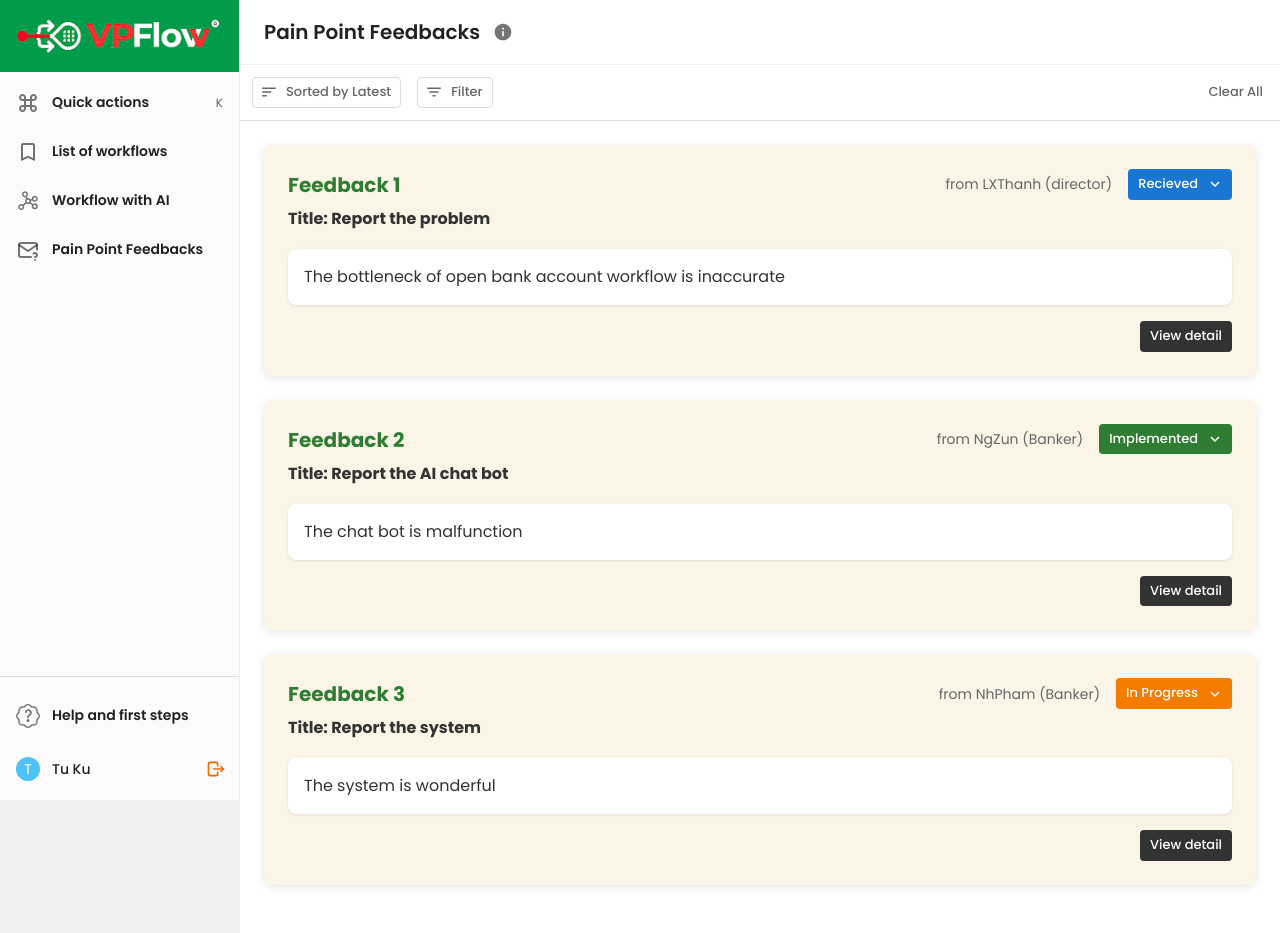
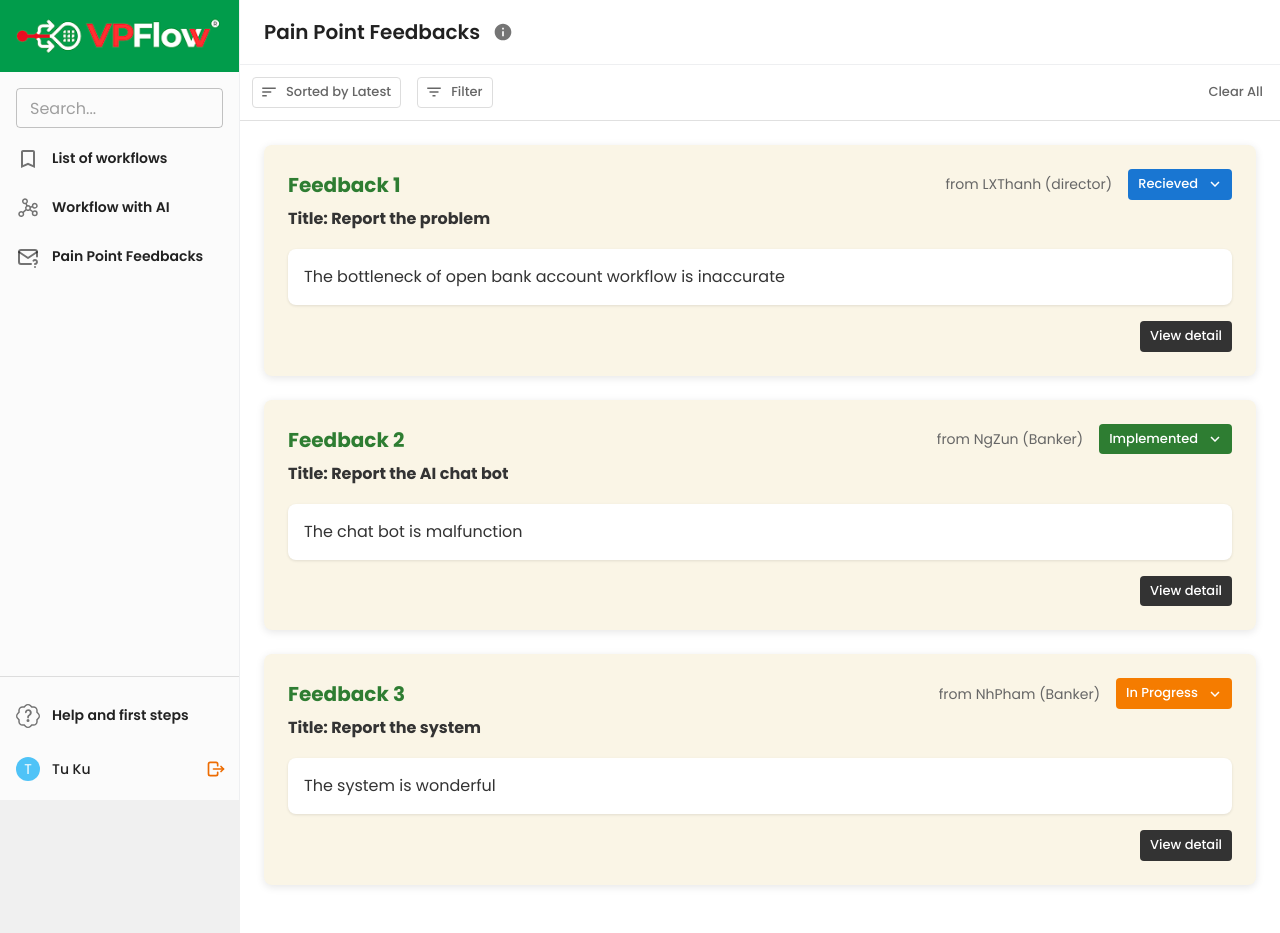
Before and after one commit to Tuprott991/VPFlow, a React (Vite) app in the folder frontend/: page /pain-point-feedbacks in a window 1280 px wide. Built offline with nearby package versions, Linux system fonts and the light colour scheme.

Commit message:
update sth

```diff
--- a/frontend/src/layouts/PrivateLayout/sidebar.jsx
+++ b/frontend/src/layouts/PrivateLayout/sidebar.jsx
@@ -12,6 +12,7 @@ import {
     Avatar,
     Divider,
     IconButton,
+    TextField
 } from "@mui/material";
 import {
     KeyboardCommandKey,
@@ -131,6 +132,16 @@ const Sidebar = () => {
             <List sx={{ overflowX: "hidden" }}>
                 {sidebarItems.map((item, index) => (
                     <Box key={index}>
+                        {item.text==="Quick actions" ? (
+                            <Box sx={{ px: 2, py: 1 }}>
+                                <TextField
+                                    fullWidth
+                                    size="small"
+                                    placeholder="Search..."
+                                    variant="outlined"
+                                />
+                            </Box>
+                        ) :(
                         <NavLink
                             to={item.link || "#"}
                             style={{ textDecoration: "none", color: "inherit" }}
@@ -169,7 +180,7 @@ const Sidebar = () => {
                                     </Typography>
                                 )}
                             </ListItemButton>
-                        </NavLink>
+                        </NavLink> )}
                     </Box>
                 ))}
             </List>
--- a/frontend/src/pages/PrivatePage/PainPointFeedbackPage.jsx
+++ b/frontend/src/pages/PrivatePage/PainPointFeedbackPage.jsx
@@ -17,7 +17,10 @@ import {
     feedbackData
 } from "@/data/mock_data/feedbackData.js";
 
+import { useNavigate } from "react-router-dom";
+
 const FeedbackCard = ({ feedback }) => {
+    const navigate = useNavigate();
     return (
         <Card
             sx={{
@@ -102,6 +105,7 @@ const FeedbackCard = ({ feedback }) => {
                                 backgroundColor: "#555",
                             },
                         }}
+                        onClick={() => navigate("/feedback-details")}
                     >
                         View detail
                     </Button>
```
